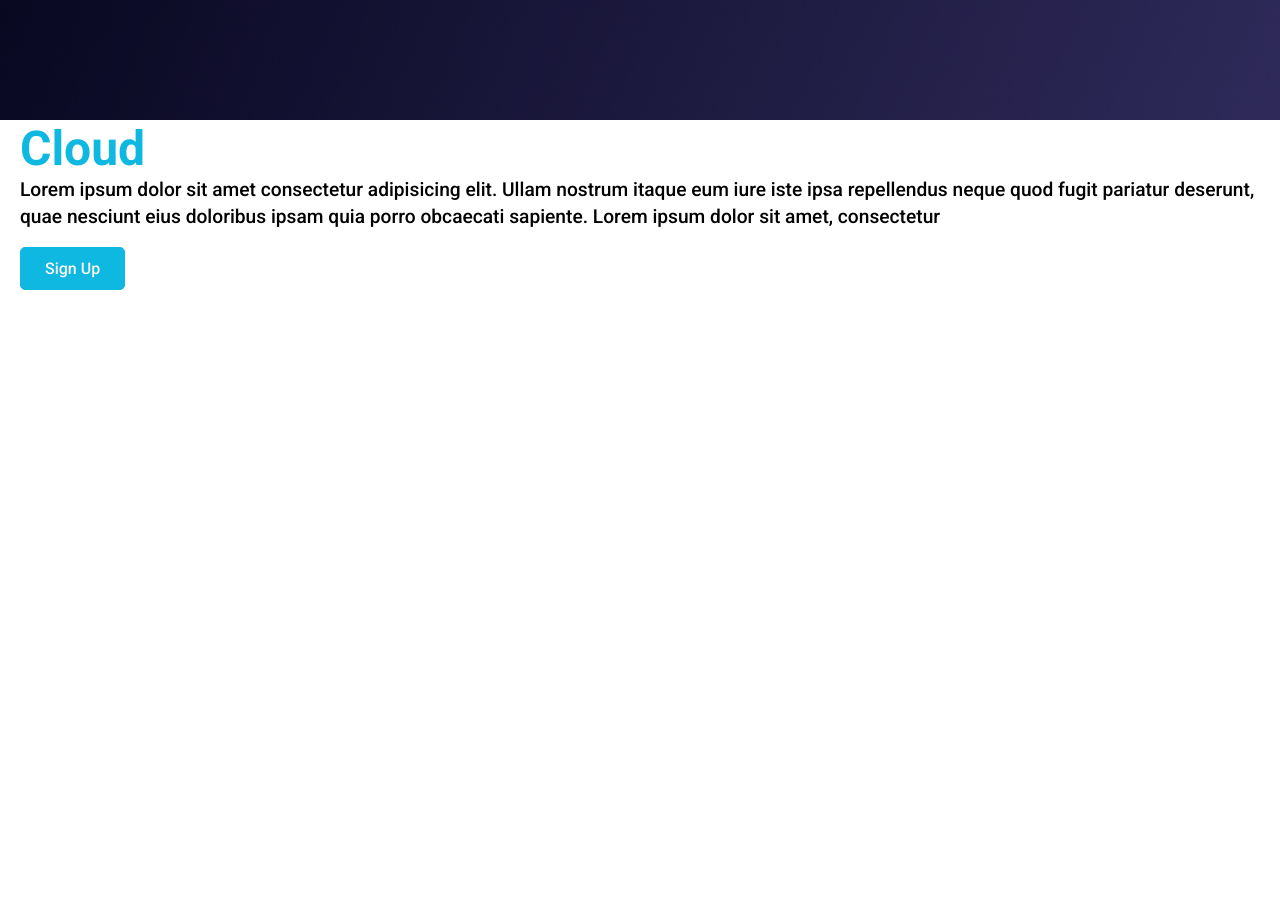
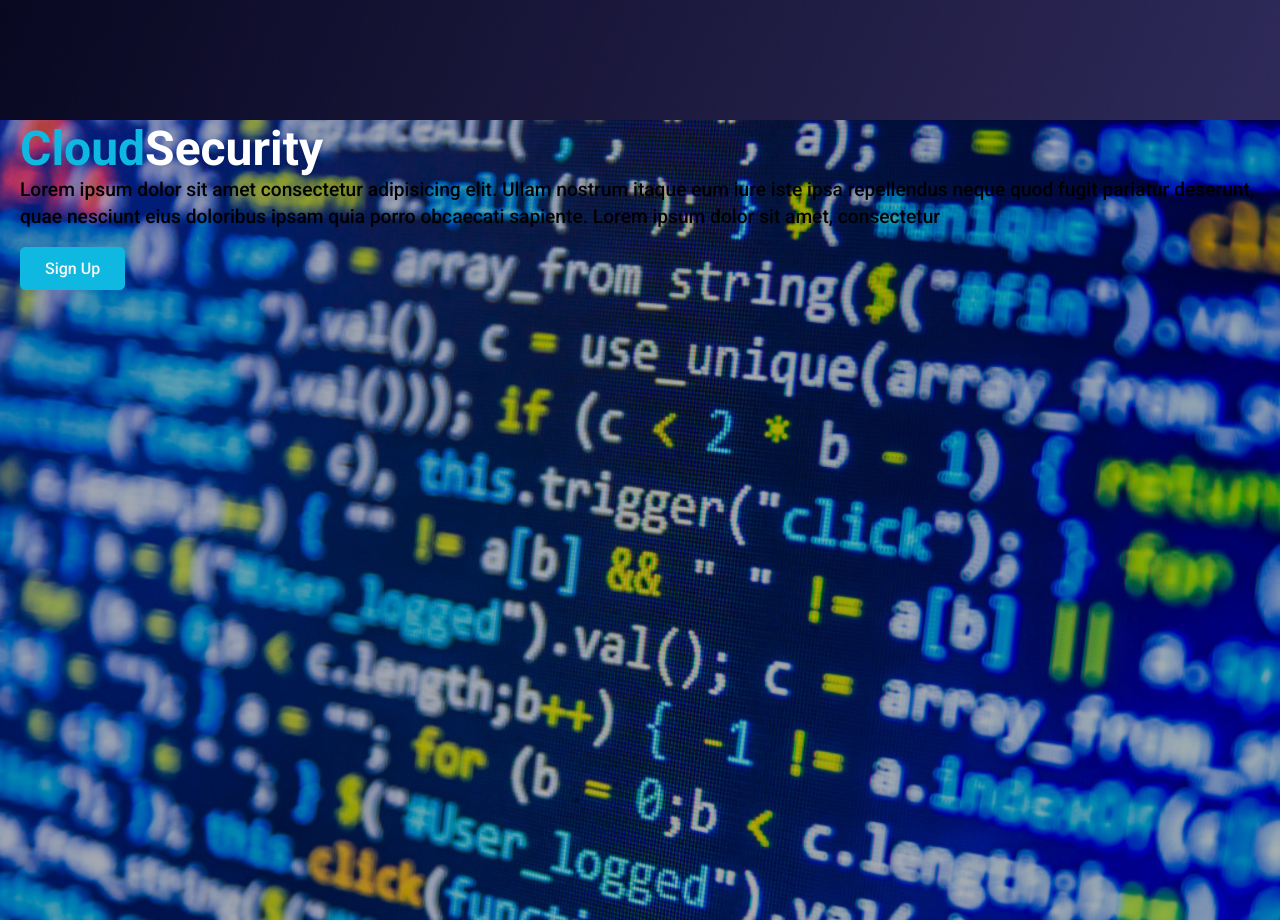
Before and after one commit to MardonovD/counter-redux-conntect, a React (Create React App) app: page / in a window 1280 px wide. Shown: the part 1480-2400 px from the top of the page. Before the commit the page ends 1786 px from the top, so only its background shows below. Built offline with nearby package versions, Linux system fonts and the light colour scheme.

Commit message:
Cloud Security section

```diff
--- a/src/components/cloud/Cloud.js
+++ b/src/components/cloud/Cloud.js
@@ -1,5 +1,5 @@
 import React from "react";
-
+import "./CloudStyle.css";
 const Cloud = () => {
   return (
     <div className="cloud">
--- a/src/components/cloud/CloudStyle.css
+++ b/src/components/cloud/CloudStyle.css
@@ -0,0 +1,17 @@
+.cloud {
+  width: 100%;
+  height: 100vh;
+  position: relative;
+  background: rgba(0, 0, 0, 0.3);
+}
+
+.cloud::before {
+  /* z-index: ; */
+  content: "";
+  position: absolute;
+  background: url("../../assets/what-is-coding-1024x683.jpg") no-repeat center
+    center/cover;
+  height: 100%;
+  width: 100%;
+  z-index: -1;
+}
```
Also changed, not shown: src/assets/what-is-coding-1024x683.jpg (added).
